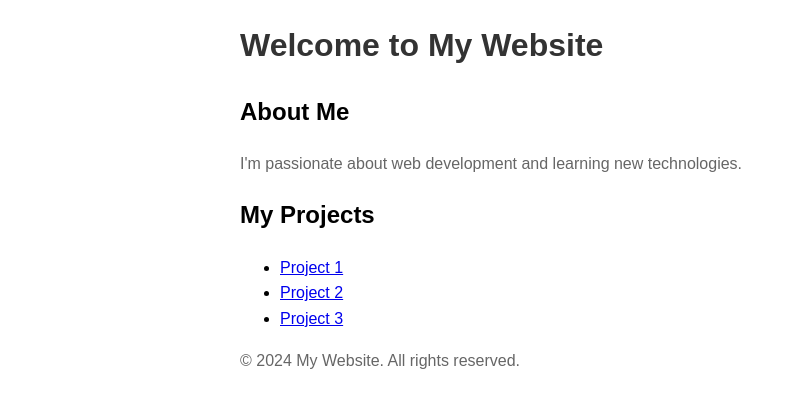
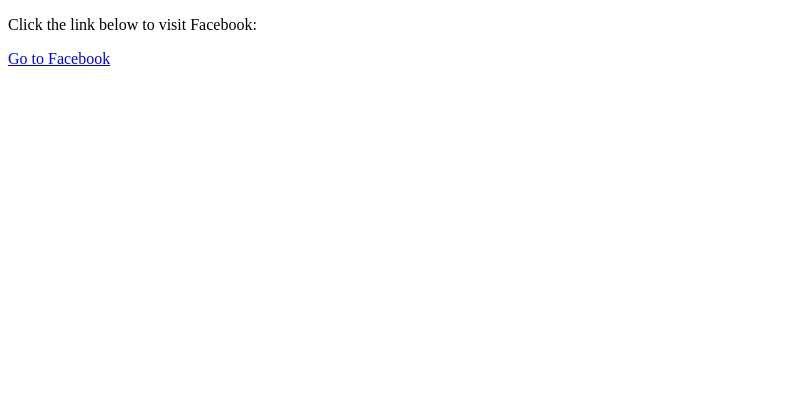
Before and after one commit to Bara2121/app.com, a plain HTML site: page index.html in a window 1280 px wide. Shown: the whole page, without its empty margins (0-796 px from the left). Drawn offline with Linux system fonts and the light colour scheme.

Commit message:
Update index.html

```diff
--- a/index.html
+++ b/index.html
@@ -1,47 +1,12 @@
-</html>
+<!DOCTYPE html>
 <html lang="en">
 <head>
     <meta charset="UTF-8">
     <meta name="viewport" content="width=device-width, initial-scale=1.0">
-    <title>My Website</title>
-    <style>
-        /* CSS styles can be included within <style> tags in the <head> section */
-        body {
-            font-family: Arial, sans-serif;
-            line-height: 1.6;
-            padding: 20px;
-            max-width: 800px;
-            margin: 0 auto;
-        }
-        h1 {
-            color: #333;
-        }
-        p {
-            color: #666;
-        }
-    </style>
+    <title>Facebook Link</title>
 </head>
 <body>
-    <header>
-        <h1>Welcome to My Website</h1>
-    </header>
-    <main>
-        <section>
-            <h2>About Me</h2>
-            <p>I'm passionate about web development and learning new technologies.</p>
-        </section>
-        <section>
-            <h2>My Projects</h2>
-            <ul>
-                <li><a href="#">Project 1</a></li>
-                <li><a href="#">Project 2</a></li>
-                <li><a href="#">Project 3</a></li>
-            </ul>
-        </section>
-    </main>
-
-    <footer>
-        <p>&copy; 2024 My Website. All rights reserved.</p>
-    </footer>
+    <p>Click the link below to visit Facebook:</p>
+    <a href="https://www.facebook.com">Go to Facebook</a>
 </body>
 </html>
```
